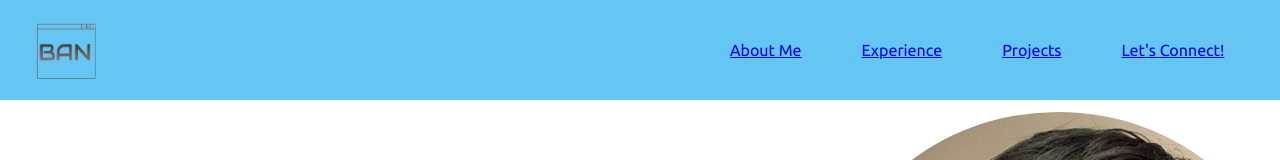
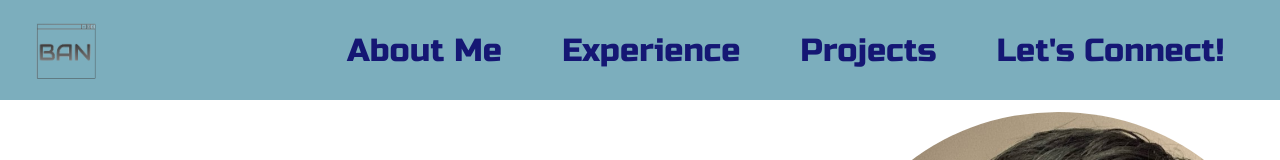
Before and after one commit to Bernard-Calma/bernard, a React (Create React App) app: page / in a window 1280 px wide. Shown: the top 160 px of the page. Built offline with nearby package versions, Linux system fonts and the light colour scheme.

Commit message:
nav bar styled

```diff
--- a/src/containers/Header.css
+++ b/src/containers/Header.css
@@ -7,13 +7,14 @@ header {
     flex-direction: row;
     justify-content: space-between;
     padding: 0 2%;
-    background-color: rgb(101, 198, 243);
+    background-color: rgb(124, 174, 189);
 }
 
 .personalLogo {
     width: 80px;
     height: 70px;
     margin: auto 0;
+
 }
 
 
@@ -32,7 +33,17 @@ header {
 
 .navBarItem {
     margin: 0 30px;
+    font-family: "Russo One", serif;
+    font-size: 2rem;
+}
 
+.navBarItem > a {
+    text-decoration: none;
+    color: rgb(21, 23, 116);
+}
+
+.navBarItem > a:hover {
+    color: rgb(175, 230, 240);
 }
 
 
@@ -49,5 +60,6 @@ header {
 
     .navBarItem {
         margin: 3px 10px;
+        font-size: 1rem;
     }
 }
```
